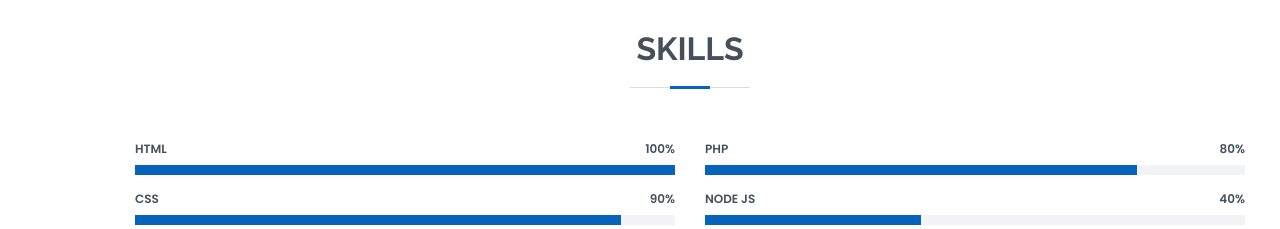
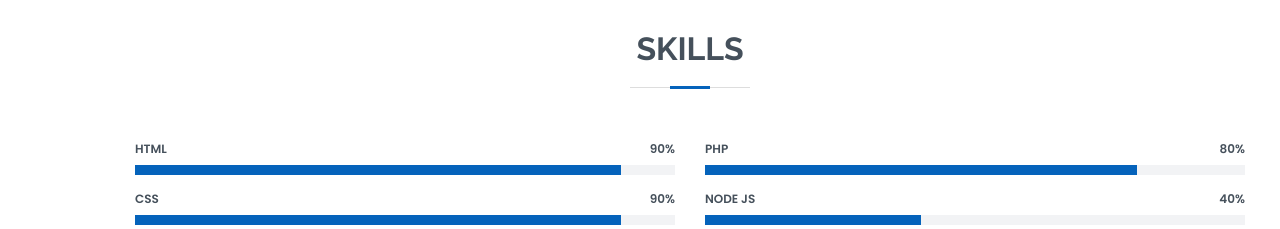
Before and after one commit to bilalgoila/MyResume, a plain HTML site: page index.html in a window 1280 px wide. Shown: the part 1480-1709 px from the top of the page. Drawn offline with nearby package versions, Linux system fonts and the light colour scheme.

Commit message:
html bar set to 90

```diff
--- a/index.html
+++ b/index.html
@@ -182,9 +182,9 @@
           <div class="col-lg-6">
 
             <div class="progress">
-              <span class="skill">HTML <i class="val">100%</i></span>
+              <span class="skill">HTML <i class="val">90%</i></span>
               <div class="progress-bar-wrap">
-                <div class="progress-bar" role="progressbar" aria-valuenow="100" aria-valuemin="0" aria-valuemax="100"></div>
+                <div class="progress-bar" role="progressbar" aria-valuenow="90" aria-valuemin="0" aria-valuemax="100"></div>
               </div>
             </div>
 
```
